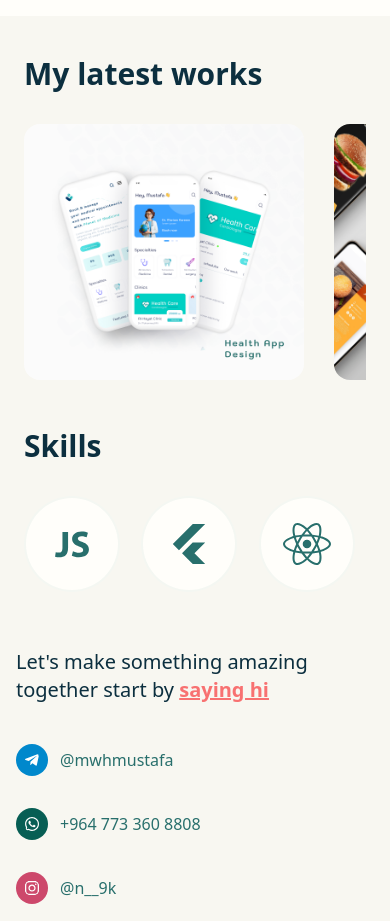
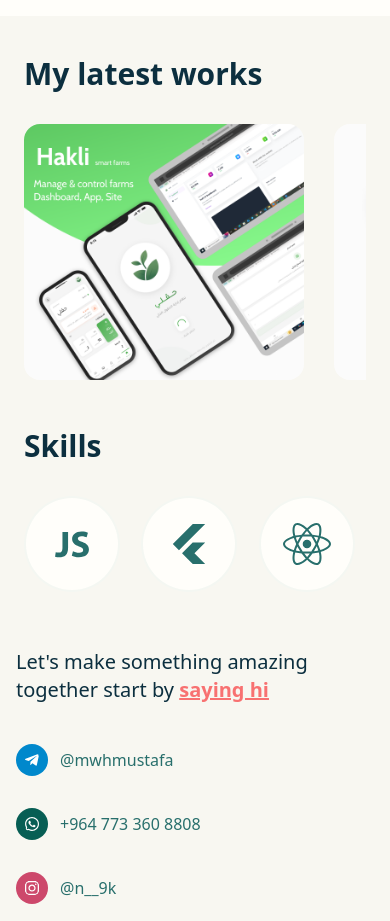
Before and after one commit to mwh2000/portfolio, a React (Vite) app: page / in a window 390 px wide. Shown: the part 980-1901 px from the top of the page. Built offline with nearby package versions, Linux system fonts and the light colour scheme; a web font is replaced by a local one.

Commit message:
Add Hakli project with UI/UX design and mobile app images

```diff
--- a/src/components/Navbar.jsx
+++ b/src/components/Navbar.jsx
@@ -9,7 +9,7 @@ export default function Navbar() {
   };
 
   return (
-    <nav className="bg-bg dark:bg-gray-900 w-full z-20 top-0 start-0">
+    <nav className="bg-bg w-full z-20 top-0 start-0">
       <div className="md:max-w-[85%] flex flex-wrap items-center justify-between mx-auto p-4">
         <a className="flex items-center space-x-3 rtl:space-x-reverse">
           {/* <img
--- a/src/home/data.json
+++ b/src/home/data.json
@@ -1,5 +1,11 @@
 {
   "projects": [
+    {
+      "name": "Hakli",
+      "description": "Design UI/UX & Develop a dashboard, mobile app, farm panel for a real services project called Hakli, a project for control and manage the smart farms online.",
+      "main-image": "./hakli.png",
+      "images": ["./hakli.png", "./hakli_app.png"]
+    },
     {
       "name": "Planet of Medicine",
       "description": "Design UI/UX for a medical project called Planet of Medicine, a project for clinic management and booking medical appointments online.",
```
Also changed, not shown: public/hakli.png (added), public/hakli_app.png (added).
